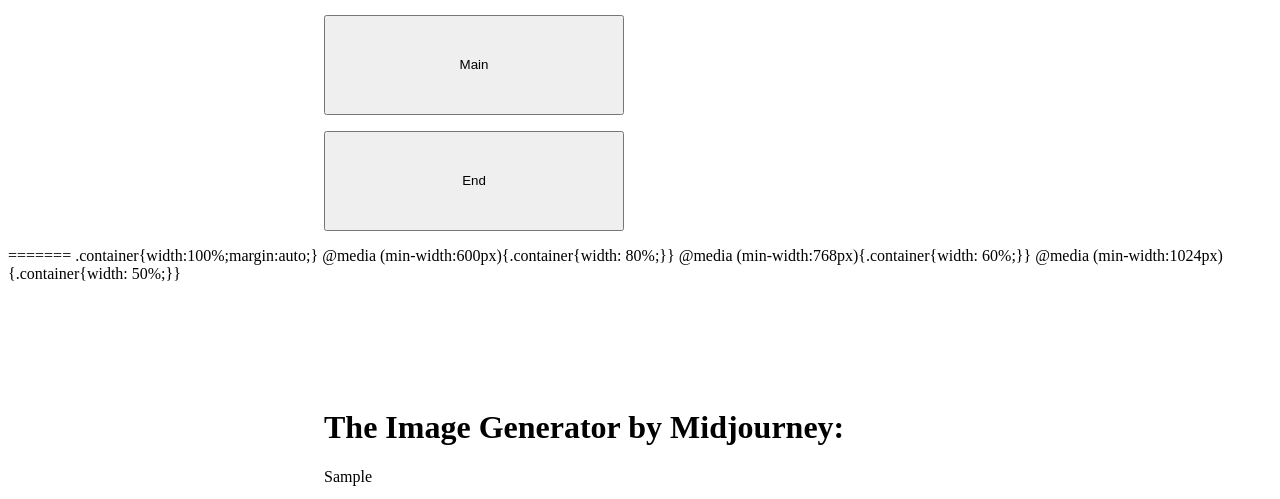
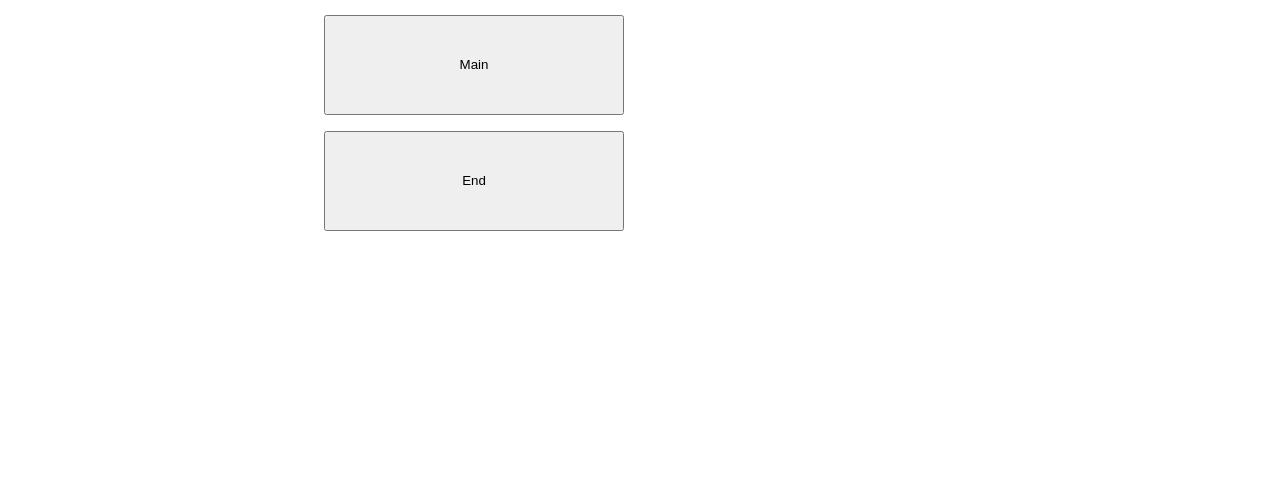
Before and after one commit to MAYIMENG/NTU-19, a Flask app: template templates/image_result.html in a window 1280 px wide. Shown: the part 320-819 px from the top of the page. After the commit the page ends 551 px from the top, so only its background shows below. Run offline with Flask 3, Linux system fonts and the light colour scheme; the template is opened without the code that fills it: most values are stand-ins (such as "Sample title", 1, 10 or a date in 2020).

Commit message:
Update image_result.html

```diff
--- a/templates/image_result.html
+++ b/templates/image_result.html
@@ -38,22 +38,3 @@
         <input type="submit" value="End" style="width:300px;height:100px;">
     </form>
 </div>
-=======
-    .container{width:100%;margin:auto;}
-    @media (min-width:600px){.container{width: 80%;}}
-    @media (min-width:768px){.container{width: 60%;}}
-    @media (min-width:1024px){.container{width: 50%;}}
-  </style>
-
-
-<div class = "container">
-<h1>The Image Generator by Midjourney:</h1>
-<p>{{r}}</p>
-<p><img src = {{r}} width:100%;height:40%></p>
-<form action = "/main" method = "post">
-    <input type = "submit" value = "Main" style="width:300px;height:100px;">
-</form>
-<form action = "/end" method = "post">
-    <input type = "submit" value = "End" style="width:300px;height:100px;">
-</form>
-</div>
```
